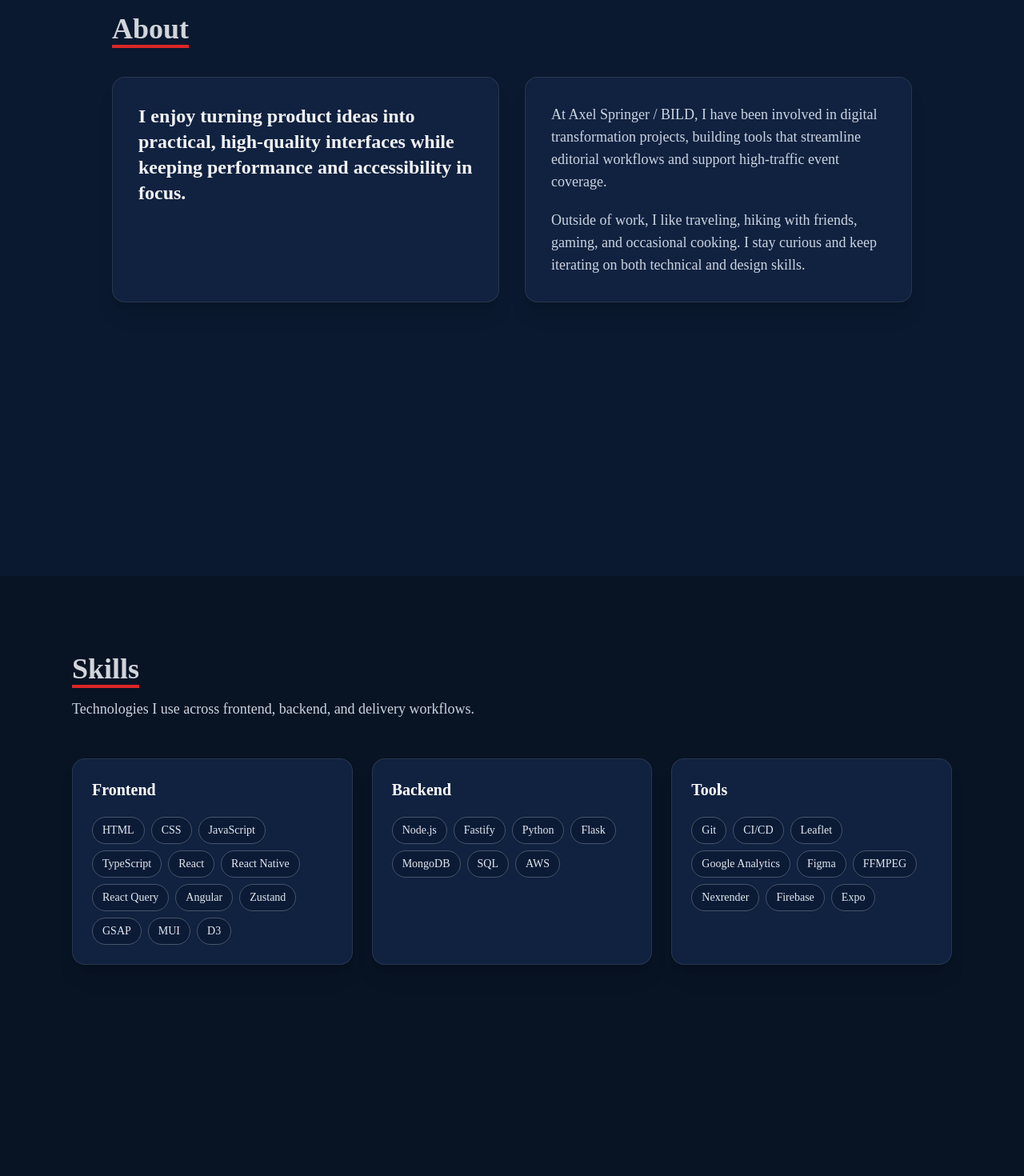
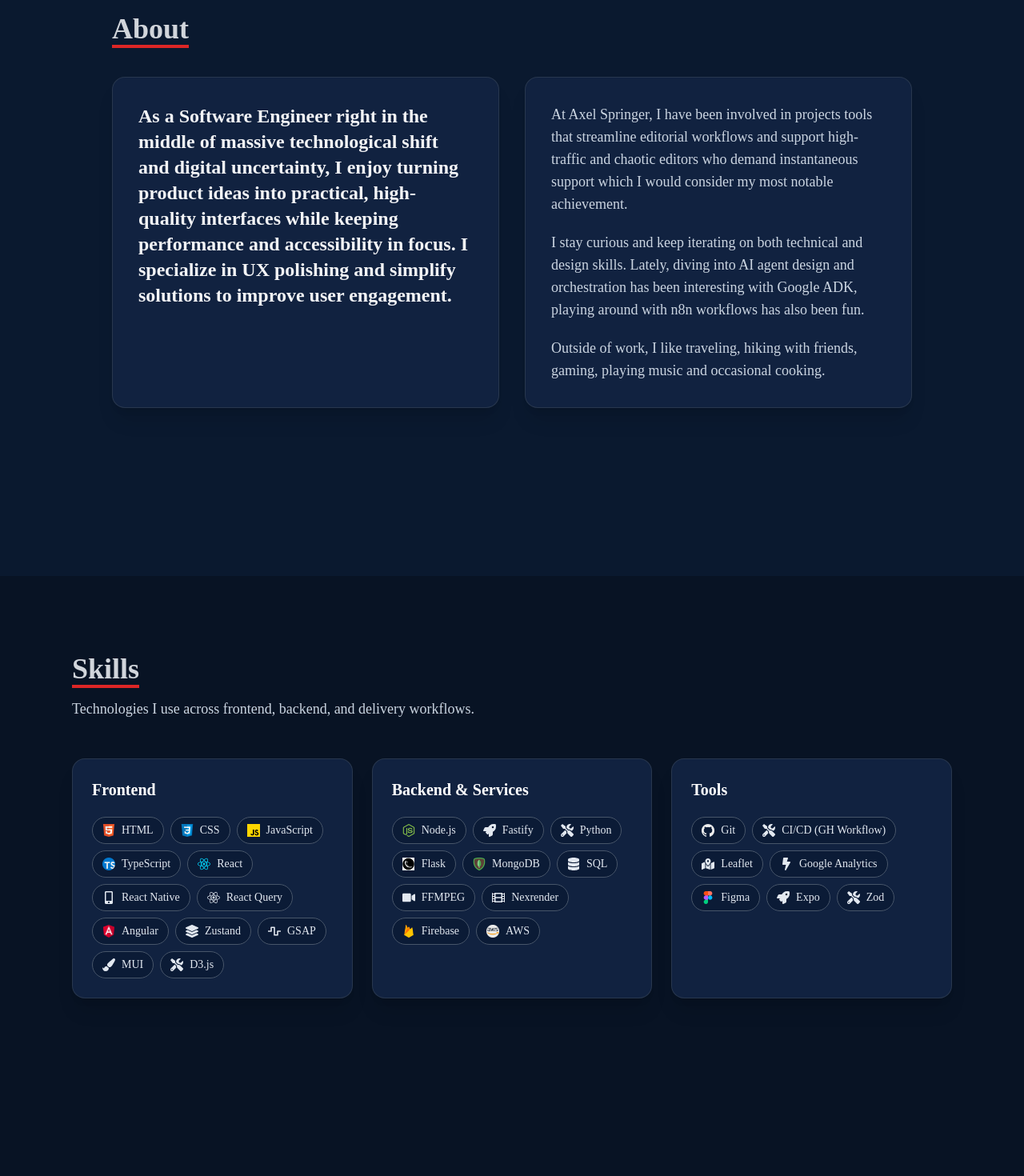
Before and after one commit to RBCodewalker/RBCodewalker.github.io, a React (Create React App) app: page / in a window 1280 px wide. Shown: the part 880-2350 px from the top of the page at 80% size. Built offline with nearby package versions, Linux system fonts and the light colour scheme.

Commit message:
info accuracy

```diff
--- a/src/components/Skills.jsx
+++ b/src/components/Skills.jsx
@@ -1,5 +1,76 @@
 import React from 'react';
+import {
+  FaBolt,
+  FaCodeBranch,
+  FaDatabase,
+  FaFilm,
+  FaLayerGroup,
+  FaMapMarkedAlt,
+  FaMobileAlt,
+  FaPaintBrush,
+  FaReact,
+  FaRocket,
+  FaTools,
+  FaVideo,
+  FaWaveSquare,
+} from 'react-icons/fa';
+import htmlIcon from '../assets/html.png';
+import cssIcon from '../assets/css.png';
+import javascriptIcon from '../assets/javascript.png';
+import typescriptIcon from '../assets/ts.png';
+import reactIcon from '../assets/react.png';
+import angularIcon from '../assets/angular.png';
+import nodeIcon from '../assets/node.png';
+import flaskIcon from '../assets/flask.png';
+import mongoIcon from '../assets/mongo.png';
+import awsIcon from '../assets/aws.png';
+import githubIcon from '../assets/github.png';
+import figmaIcon from '../assets/figma.png';
+import firebaseIcon from '../assets/firebase.png';
 import { skillsByCategory } from '../data/siteData';
+
+const assetIconMap = {
+  HTML: htmlIcon,
+  CSS: cssIcon,
+  JavaScript: javascriptIcon,
+  TypeScript: typescriptIcon,
+  React: reactIcon,
+  Angular: angularIcon,
+  'Node.js': nodeIcon,
+  Flask: flaskIcon,
+  MongoDB: mongoIcon,
+  AWS: awsIcon,
+  Git: githubIcon,
+  Figma: figmaIcon,
+  Firebase: firebaseIcon,
+};
+
+const logoFallbackMap = {
+  'React Native': FaMobileAlt,
+  'React Query': FaReact,
+  Zustand: FaLayerGroup,
+  GSAP: FaWaveSquare,
+  MUI: FaPaintBrush,
+  D3: FaBolt,
+  Fastify: FaRocket,
+  SQL: FaDatabase,
+  'CI/CD': FaCodeBranch,
+  Leaflet: FaMapMarkedAlt,
+  FFMPEG: FaVideo,
+  Nexrender: FaFilm,
+  Expo: FaRocket,
+  'Google Analytics': FaBolt,
+};
+
+const renderSkillIcon = (skill) => {
+  const assetIcon = assetIconMap[skill];
+  if (assetIcon) {
+    return <img src={assetIcon} alt={`${skill} logo`} className='w-4 h-4 object-contain' />;
+  }
+
+  const IconComponent = logoFallbackMap[skill] || FaTools;
+  return <IconComponent aria-hidden='true' className='w-4 h-4 text-slate-200' />;
+};
 
 const Skills = () => {
   return (
@@ -19,12 +90,13 @@ const Skills = () => {
               <h3 className='text-xl font-bold text-white mb-5'>{group.category}</h3>
               <div className='flex flex-wrap gap-2'>
                 {group.items.map((skill) => (
-                  <span
+                  <div
                     key={skill}
-                    className='px-3 py-1.5 rounded-full text-sm font-medium bg-[#0b1b36] border border-slate-600 text-slate-200'
+                    className='inline-flex items-center gap-2 px-3 py-1.5 rounded-full text-sm font-medium bg-[#0b1b36] border border-slate-600 text-slate-200'
                   >
+                    {renderSkillIcon(skill)}
                     {skill}
-                  </span>
+                  </div>
                 ))}
               </div>
             </article>
--- a/src/components/Work.jsx
+++ b/src/components/Work.jsx
@@ -68,6 +68,11 @@ const Work = () => {
                 <div className="p-3 bg-[#112240]">
                   <h3 className="text-base font-bold text-gray-200 mb-1">{item.name}</h3>
                   <p className="text-gray-400 text-xs leading-relaxed">{item.description}</p>
+                  <div className="mt-3">
+                    <span className="inline-flex items-center rounded-full border border-slate-500 bg-[#0b1b36] px-2.5 py-1 text-[11px] font-semibold text-slate-200">
+                      {item.projectOrigin || 'Personal'}
+                    </span>
+                  </div>
                 </div>
 
                 {/* Buttons overlay - slide up on hover */}
--- a/src/components/WorkExperience.jsx
+++ b/src/components/WorkExperience.jsx
@@ -8,7 +8,7 @@ const WorkExperience = () => {
       <div className='max-w-[1100px] mx-auto'>
         <div className='pb-8'>
           <p className='text-3xl sm:text-4xl font-bold inline border-b-4 text-gray-300 border-red-600'>Work Experience</p>
-          <p className='py-4 text-lg text-slate-300'>Professional experience with role progression and measurable impact.</p>
+          <p className='py-4 text-lg text-slate-300'>My Professional experience over the years.</p>
         </div>
 
         <div className='space-y-8'>
--- a/src/data/data.js
+++ b/src/data/data.js
@@ -6,61 +6,68 @@ export const data=[
     {
         id:1,
         name:"Einbürgerung Coach",
-        description:"Interactive German citizenship test preparation app with AI-powered explanations, quiz modes, and progress tracking built with React and Web LLM integration.",
+        description:"Interactive German citizenship test preparation app with AI-powered explanations (beta), quiz modes, and progress tracking built with React and Web LLM integration.",
         image:projectEC,
+        projectOrigin:"Personal",
         github:"https://github.com/RBCodewalker/einbuergerung-coach",
         live:"https://einbuergerung-coach.vercel.app/",
     },
     {
         id:2,
+        name:"U.S. Election Coverage",
+        description:"US Election coverage live map using D3, with high-traffic interactive state-level reporting.",
+        imageName:"us.png",
+        projectOrigin:"Axel Springer",
+        live:"https://www.bild.de/ig/699ff606-1d74-4d9f-80f9-95d4105767a2/index/index.html#/client/2024/state",
+    },
+    {
+        id:3,
+        name:"Bundestagswahl Coverage - Map",
+        description:"Interactive live map  for Bundestagswahl coverage, with all 299 state candidate face-offs.",
+        imageName:"btw-m.png",
+        projectOrigin:"Axel Springer",
+        live:"https://www.bild.de/ig/2161471a-046b-486a-a4e7-9aded82ff89a/index/index.html#/m/live",
+    },
+    {
+        id:4,
+        name:"Bundestagswahl Coverage - Bar Chart",
+        description:"Live bar-chart coverage module for Bundestagswahl results.",
+        imageName:"btw-b.png",
+        projectOrigin:"Axel Springer",
+        live:"https://www.bild.de/ig/2161471a-046b-486a-a4e7-9aded82ff89a/index/index.html#/b/live",
+    },
+    {
+        id:5,
+        name:"Bundestagswahl Coverage - Seat Chart",
+        description:"Bundestag-style seat projection chart for live Bundestag formation updates and gamification for custom coalition.",
+        imageName:"btw-p.png",
+        projectOrigin:"Axel Springer",
+        live:"https://www.bild.de/ig/2161471a-046b-486a-a4e7-9aded82ff89a/index/index.html#/p/k/live",
+    },
+    {
+        id:6,
+        name:"Daily Horoscope",
+        description:"Daily horoscope user-facing experience shipped at Axel Springer / BILD.",
+        imageName:"horo.png",
+        projectOrigin:"Axel Springer",
+        live:"https://www.bild.de/ig/3a07efb1-176f-4a2d-8aaa-7e5310a0826f/index/index.html",
+    },
+    {
+        id:7,
         name:"Doctors Hub",
         description:"Healthcare platform built with NextJS and TypeScript featuring REST API integration and infinite scrolling for seamless browsing of medical professionals.",
         image:projectDH,
+        projectOrigin:"Personal",
         github:"https://github.com/RBCodewalker/doctors-hub",
         live:"https://doctors-hub.vercel.app/",
     },
     {
-        id:3,
+        id:8,
         name:"Portfolio Website",
         description:"Personal portfolio showcasing projects and skills, built with React and styled using Tailwind CSS for a modern, responsive design.",
         image:projectPF,
+        projectOrigin:"Personal",
         github:"https://github.com/RBCodewalker/portfolio",
         live:"https://rajdeepbastakoti.com/",
     },
-    {
-        id:4,
-        name:"U.S. Election Coverage",
-        description:"US Election coverage live map using D3, with high-traffic interactive state-level reporting.",
-        imageName:"us.png",
-        live:"https://www.bild.de/ig/699ff606-1d74-4d9f-80f9-95d4105767a2/index/index.html#/client/2024/state",
-    },
-    {
-        id:5,
-        name:"Bundestagswahl Coverage - Map",
-        description:"Interactive live map  for Bundestagswahl coverage, with all 299 state candidate face-offs.",
-        imageName:"btw-m.png",
-        live:"https://www.bild.de/ig/2161471a-046b-486a-a4e7-9aded82ff89a/index/index.html#/m/live",
-    },
-    {
-        id:6,
-        name:"Bundestagswahl Coverage - Bar Chart",
-        description:"Live bar-chart coverage module for Bundestagswahl results.",
-        imageName:"btw-b.png",
-        live:"https://www.bild.de/ig/2161471a-046b-486a-a4e7-9aded82ff89a/index/index.html#/b/live",
-    },
-    {
-        id:7,
-        name:"Bundestagswahl Coverage - Seat Chart",
-        description:"Bundestag-style seat projection chart for live Bundestag formation updates and gamification for custom coalition.",
-        imageName:"btw-p.png",
-        live:"https://www.bild.de/ig/2161471a-046b-486a-a4e7-9aded82ff89a/index/index.html#/p/k/live",
-    },
-    {
-        id:8,
-        name:"Daily Horoscope",
-        description:"Daily horoscope user-facing experience shipped at Axel Springer / BILD.",
-        imageName:"horo.png",
-        live:"https://www.bild.de/ig/3a07efb1-176f-4a2d-8aaa-7e5310a0826f/index/index.html",
-    },
-
 ]
--- a/src/data/siteData.js
+++ b/src/data/siteData.js
@@ -15,10 +15,11 @@ export const profile = {
   summary:
     'Interested in all things tech with expertise in software development and a focus on building innovative, well-shipped products. I practice proactive development and enjoy exploring new domains.',
   aboutIntro:
-    'I enjoy turning product ideas into practical, high-quality interfaces while keeping performance and accessibility in focus.',
+    'As a Software Engineer right in the middle of massive technological shift and digital uncertainty, I enjoy turning product ideas into practical, high-quality interfaces while keeping performance and accessibility in focus. I specialize in UX polishing and simplify solutions to improve user engagement.',
   aboutDetails: [
-    'At Axel Springer / BILD, I have been involved in digital transformation projects, building tools that streamline editorial workflows and support high-traffic event coverage.',
-    'Outside of work, I like traveling, hiking with friends, gaming, and occasional cooking. I stay curious and keep iterating on both technical and design skills.',
+    'At Axel Springer, I have been involved in projects tools that streamline editorial workflows and support high-traffic and chaotic editors who demand instantaneous support which I would consider my most notable achievement.',
+    'I stay curious and keep iterating on both technical and design skills. Lately, diving into AI agent design and orchestration has been interesting with Google ADK, playing around with n8n workflows has also been fun.',
+    'Outside of work, I like traveling, hiking with friends, gaming, playing music and occasional cooking.',
   ],
 };
 
@@ -37,25 +38,23 @@ export const skillsByCategory = [
       'Zustand',
       'GSAP',
       'MUI',
-      'D3',
+      'D3.js',
     ],
   },
   {
-    category: 'Backend',
-    items: ['Node.js', 'Fastify', 'Python', 'Flask', 'MongoDB', 'SQL', 'AWS'],
+    category: 'Backend & Services',
+    items: ['Node.js', 'Fastify', 'Python', 'Flask', 'MongoDB', 'SQL', 'FFMPEG', 'Nexrender', 'Firebase', 'AWS'],
   },
   {
     category: 'Tools',
     items: [
       'Git',
-      'CI/CD',
+      'CI/CD (GH Workflow)',
       'Leaflet',
       'Google Analytics',
       'Figma',
-      'FFMPEG',
-      'Nexrender',
-      'Firebase',
       'Expo',
+      'Zod'
     ],
   },
 ];
@@ -74,11 +73,12 @@ export const workExperience = [
       "Heavily involved in BILD's digital transformation by building tailored tools that automate editorial workflows.",
       'Led the frontend for U.S. Elections and Bundestagswahl coverage serving over 20 million daily users with strong performance and cross-browser reliability.',
       'Built dynamic data visualizations with D3 and interactive animations with GSAP to improve engagement and reduce bounce rates.',
+      'Designed and engineered a full-stack Calendar application for unique internal usecases using RRULE engine for recurrence, PostgreSQL, Fastify on Node API design(TS), Zod for type validation to ensure stable performance.',
       'Developed a cross-platform news delivery app prototype with React Native, Firebase, and Expo in collaboration with web and mobile teams.',
       'Built server-side video encoding and rendering workflows using FFMPEG and Nexrender to automate media asset generation.',
       'Contributed to CI/CD pipelines and AI-assisted service boilerplates, reducing development time by about 30%.',
     ],
-    technologies: ['React', 'D3', 'GSAP', 'Leaflet', 'React Native', 'Firebase', 'Expo', 'FFMPEG', 'Nexrender'],
+    technologies: ['React', 'D3', 'GSAP', 'Leaflet', 'React Native', 'Firebase', 'Expo', 'FFMPEG', 'Nexrender', 'RRULE', 'Fastify', 'Zod', 'GH Workflows', 'AWS'],
     shippedProducts: [
       {
         label: 'U.S. Election Coverage',
@@ -102,14 +102,17 @@ export const workExperience = [
       },
     ],
     disclosureNote:
-      'Additional major internal tools and products in my portfolio are non-disclosable due to confidentiality constraints.',
+      'Additional major internal tools and products in my portfolio are non-disclosable due to confidentiality. I would be happy to discuss my further qualifications upon request.',
   },
   {
     id: 2,
     company: 'tetraeder.solar GmbH',
     location: 'Dortmund, Germany (Remote)',
     employmentType: 'Full-time',
-    roles: [{ title: 'Web Developer', start: 'May 2022', end: 'Dec 2023' }],
+    roles: [
+      { title: 'Web Developer', start: 'May 2022', end: 'April 2023' },
+      { title: 'Software Developer', start: 'May 2023', end: 'Dec 2023' },
+    ],
     bullets: [
       'Assisted in designing and developing frontend websites using HTML, CSS, JavaScript, and TypeScript.',
       'Developed server-side components with Python (Flask, SQLAlchemy) and PostgreSQL.',
--- a/src/index.css
+++ b/src/index.css
@@ -35,7 +35,7 @@
   font-weight: 600;
   font-size: 0.82rem;
   line-height: 1;
-  transition: all 180ms ease;
+  transition: none;
 }
 
 .checkpoint-link:hover {
```
Also changed, not shown: src/components/Home.jsx (+7 -7 lines), src/components/Navbar.jsx (+6 -4 lines).
